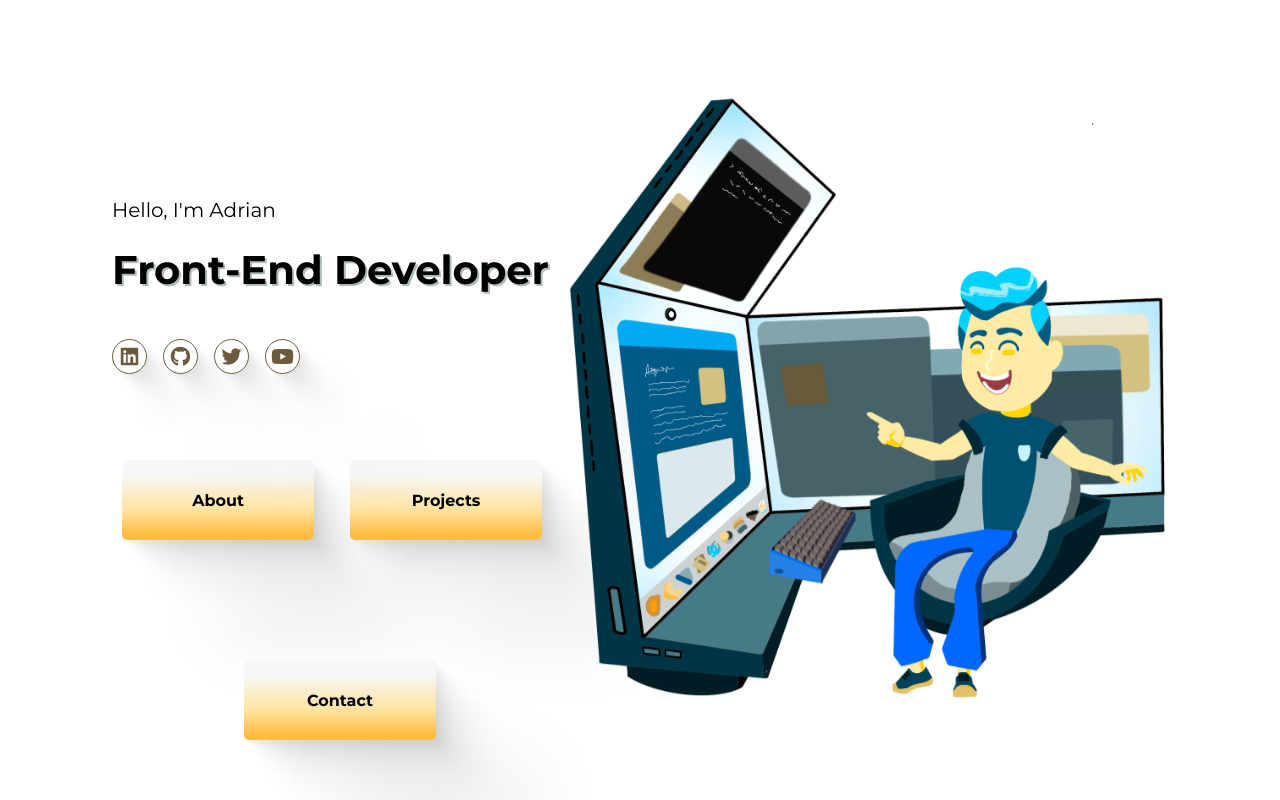
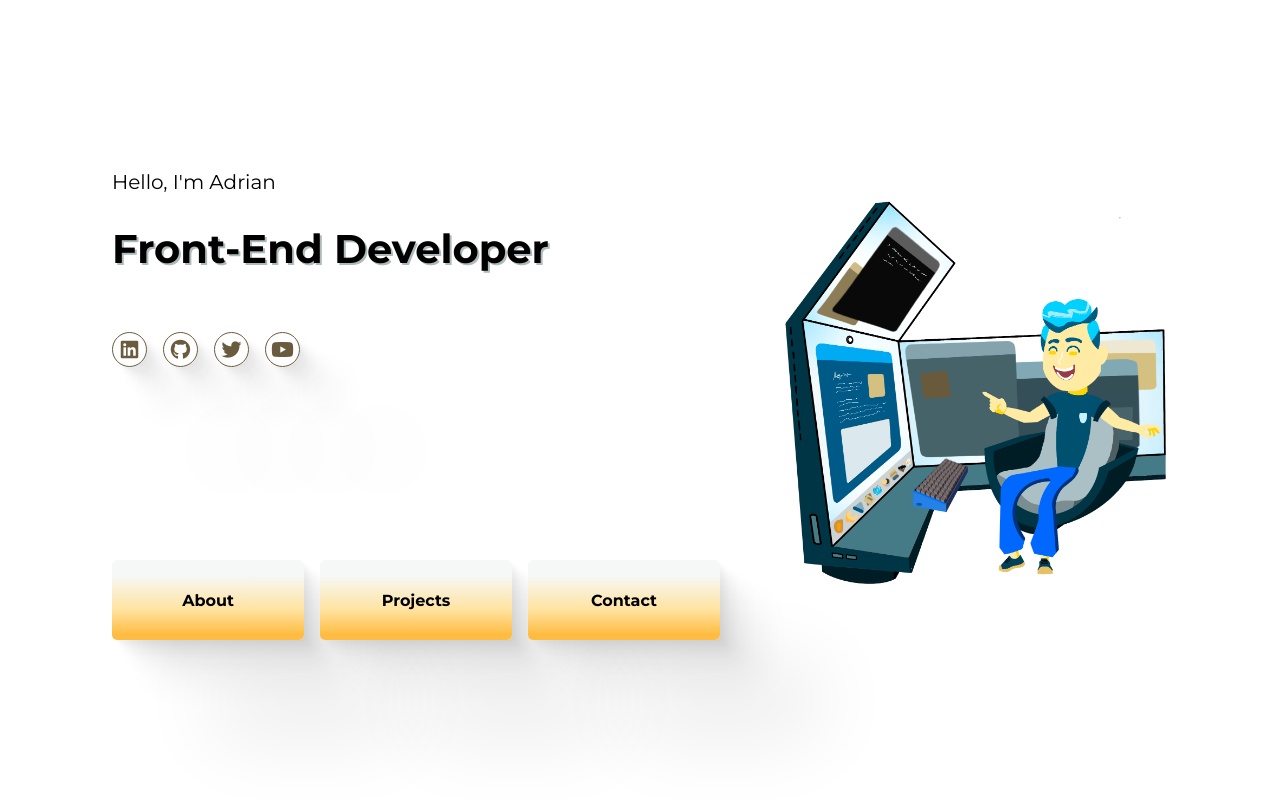
Before and after one commit to adriansseur/portfolio, a React (Create React App) app: page / in a window 1280 px wide. Shown: the top 800 px of the page. Built offline with nearby package versions, Linux system fonts and the light colour scheme.

Commit message:
hero animation

```diff
--- a/package.json
+++ b/package.json
@@ -8,6 +8,7 @@
     "@testing-library/react": "^12.1.2",
     "@testing-library/user-event": "^13.5.0",
     "gh-pages": "^3.2.3",
+    "gsap": "^3.10.2",
     "react": "^17.0.2",
     "react-dom": "^17.0.2",
     "react-scripts": "5.0.0",
--- a/src/App.js
+++ b/src/App.js
@@ -3,11 +3,15 @@ import Hero from "./components/Hero"
 import About from "./components/About"
 import Projects from "./components/Projects"
 import Contact from "./components/Contact"
+import {gsap} from "gsap"
 
 export default function App() {
+
+    const tl = gsap.timeline({defaults: {duration: 1, ease: "back.inOut(3)"}})
+
     return (
         <div className="portfolio-container">
-            <Hero />
+            <Hero tl={tl}/>
             <About />
             <Projects />
             <Contact />
--- a/src/components/Hero.js
+++ b/src/components/Hero.js
@@ -12,12 +12,30 @@ import devHead from "../images/dev_head.png"
 import devLeftArm from "../images/dev_leftarm.png"
 import devRightArm from "../images/dev_rightarm.png"
 import devBody from "../images/dev_body.png"
-import {Link} from "react-scroll"
+import { Link } from "react-scroll"
+import {gsap} from "gsap"
 
-export default function Hero() {
+export default function Hero({ tl }) {
+
+    // animation
+    const heroContainer = React.useRef()
+    const heroChildren = gsap.utils.selector(heroContainer)
+    React.useEffect(() => {
+        if (window.innerWidth < 786) {
+            gsap.set(heroChildren([".name", ".title", ".socials a", ".hero-images-container", ".section-links a"]), {opacity: 0})
+            tl.fromTo(heroChildren(".name"),
+                { scale: 1, y: 200, x: -100 },
+                { scale: 2, x: 110, opacity: 1 })
+                .to(heroChildren(".name"), { x: 0, y: 0, scale: 1, duration: 0.5, delay: 0.5 })
+                .fromTo(heroChildren(".title"), { xPercent: -100 }, { xPercent: 0, duration: 0.5, opacity: 1 })
+                .fromTo(heroChildren(".socials a"), { y: 50 }, { y: 0, opacity: 1, stagger: 0.2 }, "<")
+                .fromTo(heroChildren(".hero-images-container"), { scale: 0.1 }, { scale: 1, opacity: 1 }, "<25%")
+                .fromTo(heroChildren(".section-links a"), {y: 100}, {y: 0, opacity: 1, stagger: 0.2}, "<")
+        }
+    }, [])
 
     return (
-        <div className="hero-container">
+        <div ref={heroContainer} className="hero-container">
             <p className="name">Hello, I'm Adrian</p>
             <h1 className="title">Front-End Developer</h1>
             <div className="socials">
@@ -26,7 +44,7 @@ export default function Hero() {
                 <a href="https://twitter.com/adriansseur" target="_blank"><i className="fab fa-twitter"></i></a>
                 <a href="https://www.youtube.com/channel/UCjBO_Yz33-oZygrgQmqECIg" target="_blank"><i className="fab fa-youtube"></i></a>
             </div>
-            <div className="images-container">
+            <div className="hero-images-container">
                 <img className="desk" src={desk} alt="desk"></img>
                 <img className="screenTopTan" src={screenTopTan} alt="screenTopTan"></img>
                 <img className="screenTopBlack" src={screenTopBlack} alt="screenTopBlack"></img>
--- a/src/index.css
+++ b/src/index.css
@@ -94,7 +94,7 @@ body {
 
 .name,
 .title {
-    color: var(-B3)
+    color: var(-B3);
 }
 
 .name {
@@ -147,7 +147,7 @@ body {
     box-shadow: var(--pressed-shadow);
 }
 
-.hero-container .images-container {
+.hero-container .hero-images-container {
     margin: 2rem 0;
     align-self: center;
     position: relative;
@@ -294,7 +294,7 @@ body {
         grid-row-start: 5;
     }
 
-    .hero-container .images-container {
+    .hero-container .hero-images-container {
         margin: 0;
         min-width: 30vw;
         min-height: 40vw;
@@ -302,7 +302,10 @@ body {
         grid-row-end: -1;
         grid-column-start: 2;
         margin-left: auto;
-        transform: translateY(-10%);
+    }
+
+    .section-links {
+        flex-wrap: nowrap;
     }
 }
 
@@ -316,11 +319,6 @@ body {
 
     .title {
         font-size: 2.5rem;
-    }
-
-    .hero-container .images-container {
-        min-width: 600px;
-        min-height: 600px;
     }
 }
 
@@ -388,7 +386,7 @@ body {
 }
 
 .about-content .images-container {
-    margin: 2rem 0;
+    margin-top: 2rem;
     min-width: 100%;
     min-height: 50vw; /*this fixes collapsing div*/
     position: relative;
@@ -481,6 +479,10 @@ body {
     padding: 0.5rem 1rem;
     background: var(--B5);
     border-radius: 5px;
+}
+
+.project:last-child {
+    margin-bottom: 0;
 }
 
 .screenshot {
```
Also changed, not shown: 1 other file (tests, documents, lock files or other folders).
